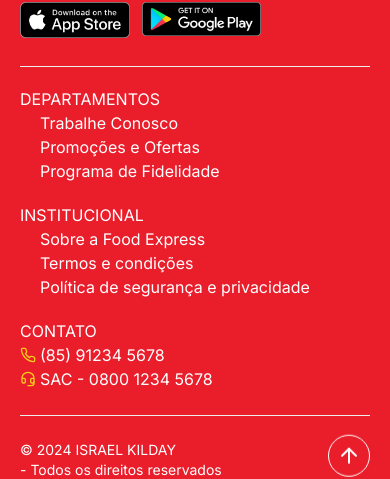
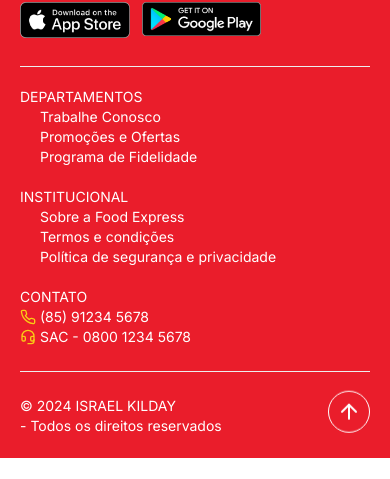
Before and after one commit to Israelkilday/FOOD-EXPRESS, a Next.js app: page / in a window 390 px wide. Shown: the part 895-1374 px from the top of the page. After the commit the page ends 1353 px from the top, so only its background shows below. Built offline with nearby package versions, Linux system fonts and the light colour scheme; no server answers; the database is empty.

Commit message:
style: adjusting footer

```diff
--- a/app/_components/footer.tsx
+++ b/app/_components/footer.tsx
@@ -17,7 +17,7 @@ const scrollToTop = () => {
 const Footer = () => {
   return (
     <footer className="flex flex-col pt-6 lg:pt-8">
-      <div className="flex w-full flex-col justify-between bg-primary px-5 pt-6 lg:flex-row lg:px-24 lg:pb-9 lg:pt-5">
+      <div className="flex w-full flex-col justify-between bg-primary px-5 pt-6 md:px-24 lg:flex-row lg:px-24 lg:pb-9 lg:pt-5">
         <div className="flex flex-col items-start justify-center gap-5 pb-1 md:justify-start lg:pt-5">
           <Link href="/">
             <h2 className="mr-2 flex items-center justify-center  font-shadows-into-light text-xl font-semibold text-white duration-150 hover:text-yellow-400 lg:text-2xl">
@@ -75,61 +75,79 @@ const Footer = () => {
 
         <div className="flex flex-col gap-5 pb-6 pt-5 lg:flex-row lg:gap-20">
           <div className="flex flex-col">
-            <h3 className="text-white md:pl-5">DEPARTAMENTOS</h3>
+            <h3 className="text-sm text-white lg:pl-5 lg:text-base">
+              DEPARTAMENTOS
+            </h3>
             <div className="group flex items-center gap-1">
               <Soup className="size-4 font-bold text-yellow-400 opacity-0 duration-200 group-hover:opacity-100" />
 
-              <p className="text-white">Trabalhe Conosco</p>
+              <p className="text-sm text-white lg:text-base">
+                Trabalhe Conosco
+              </p>
             </div>
 
             <div className="group flex items-center gap-1">
               <Soup className="size-4 font-bold text-yellow-400 opacity-0 duration-200 group-hover:opacity-100" />
-              <p className="text-white">Promoções e Ofertas</p>
+              <p className="text-sm text-white lg:text-base">
+                Promoções e Ofertas
+              </p>
             </div>
 
             <div className="group flex items-center gap-1">
               <Soup className="size-4 font-bold text-yellow-400 opacity-0 duration-200 group-hover:opacity-100" />
-              <p className="text-white">Programa de Fidelidade</p>
+              <p className="text-sm text-white lg:text-base">
+                Programa de Fidelidade
+              </p>
             </div>
           </div>
 
           <div className="flex flex-col">
-            <h3 className="text-white md:pl-5">INSTITUCIONAL</h3>
+            <h3 className="text-sm text-white lg:pl-5 lg:text-base">
+              INSTITUCIONAL
+            </h3>
             <div className="group flex items-center gap-1">
               <Soup className="size-4 font-bold text-yellow-400 opacity-0 duration-200 group-hover:opacity-100" />
-              <p className="text-white">Sobre a Food Express</p>
+              <p className="text-sm text-white lg:text-base">
+                Sobre a Food Express
+              </p>
             </div>
 
             <div className="group flex items-center gap-1">
               <Soup className="size-4 font-bold text-yellow-400 opacity-0 duration-200 group-hover:opacity-100" />
-              <p className="text-white">Termos e condições</p>
+              <p className="text-sm text-white lg:text-base">
+                Termos e condições
+              </p>
             </div>
 
             <div className="group flex items-center gap-1">
               <Soup className="size-4 font-bold text-yellow-400 opacity-0 duration-200 group-hover:opacity-100" />
-              <p className="text-white">Política de segurança e privacidade</p>
+              <p className="text-sm text-white lg:text-base">
+                Política de segurança e privacidade
+              </p>
             </div>
           </div>
 
           <div className="flex flex-col">
-            <h3 className="text-white md:pl-5">CONTATO</h3>
+            <h3 className="text-sm text-white lg:pl-5 lg:text-base">CONTATO</h3>
             <div className="flex items-center gap-1">
               <Phone className="size-4 font-bold text-yellow-400" />
-              <p className="text-white">(85) 91234 5678</p>
+              <p className="text-sm text-white lg:text-base">(85) 91234 5678</p>
             </div>
 
             <div className="flex items-center gap-1">
               <Headset className="size-4 font-bold text-yellow-400" />
-              <p className="text-white">SAC - 0800 1234 5678</p>
+              <p className="text-sm text-white lg:text-base">
+                SAC - 0800 1234 5678
+              </p>
             </div>
           </div>
         </div>
       </div>
 
-      <div className="flex flex-col bg-primary px-5 pb-5 pt-0 lg:px-24">
+      <div className="flex flex-col bg-primary px-5 pb-5 pt-0 md:px-24">
         <Separator className="mb-6" />
         <div className="flex justify-between lg:flex-row">
-          <div className="flex flex-col text-start text-sm text-white md:flex-row md:text-base lg:flex-row">
+          <div className="flex flex-col text-start text-sm text-white md:flex-row lg:flex-row lg:text-base">
             <span className="mr-1">© 2024 ISRAEL KILDAY</span>
             <p>- Todos os direitos reservados </p>
           </div>
--- a/app/my-orders/page.tsx
+++ b/app/my-orders/page.tsx
@@ -33,10 +33,10 @@ const MyOrdersPage = async () => {
 
       <Separator />
 
-      <div className="px-5 py-6">
+      <div className="px-5 py-6 md:px-24">
         <h2 className="pb-6 text-lg font-semibold">Meus Pedidos</h2>
 
-        <div className="grid-cols-2 gap-2 space-y-3 md:grid">
+        <div className="flex grid-cols-2 flex-col gap-3 md:grid lg:grid-cols-3 lg:gap-4">
           {orders.map((order) => (
             <OrderItem key={order.id} order={order} />
           ))}
```
